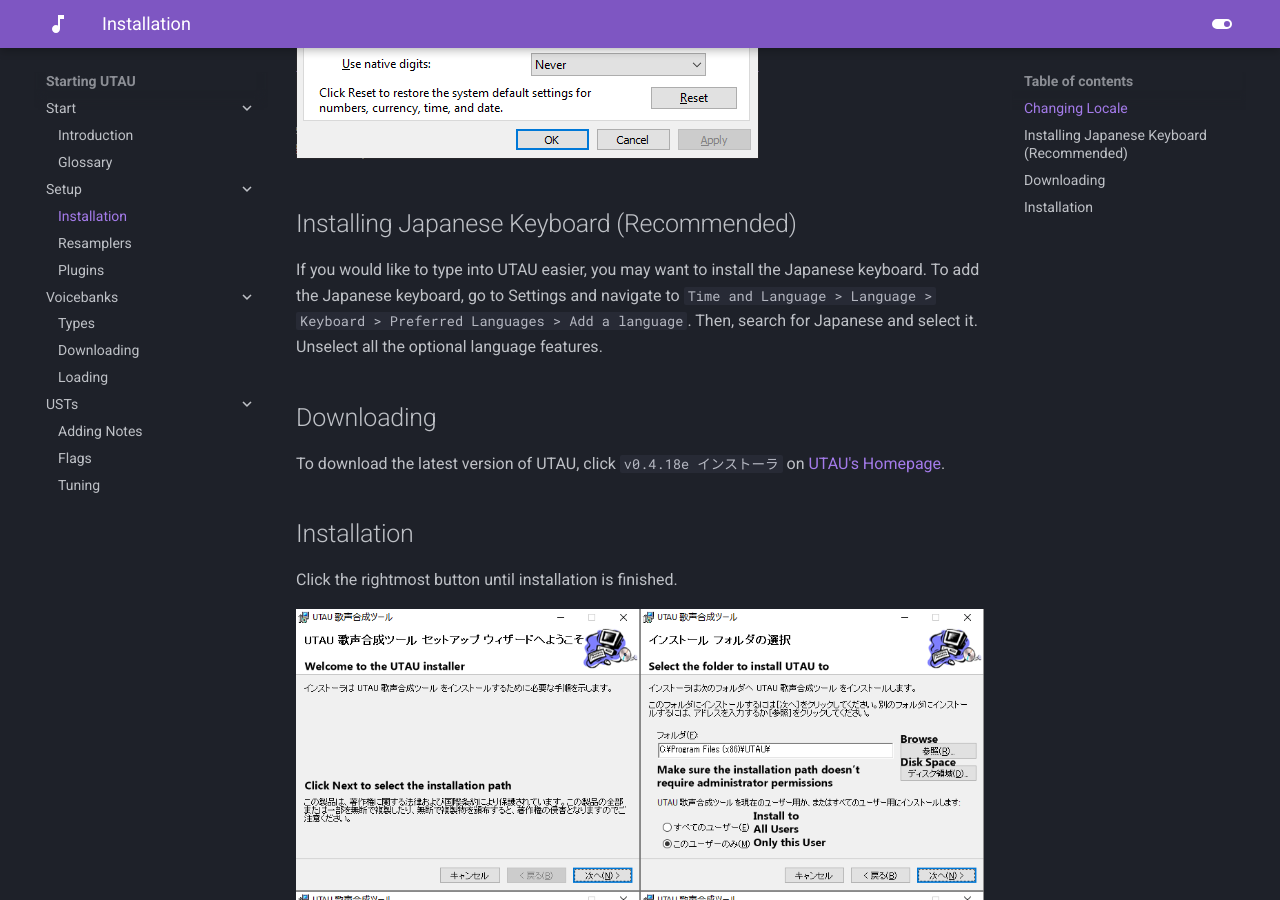
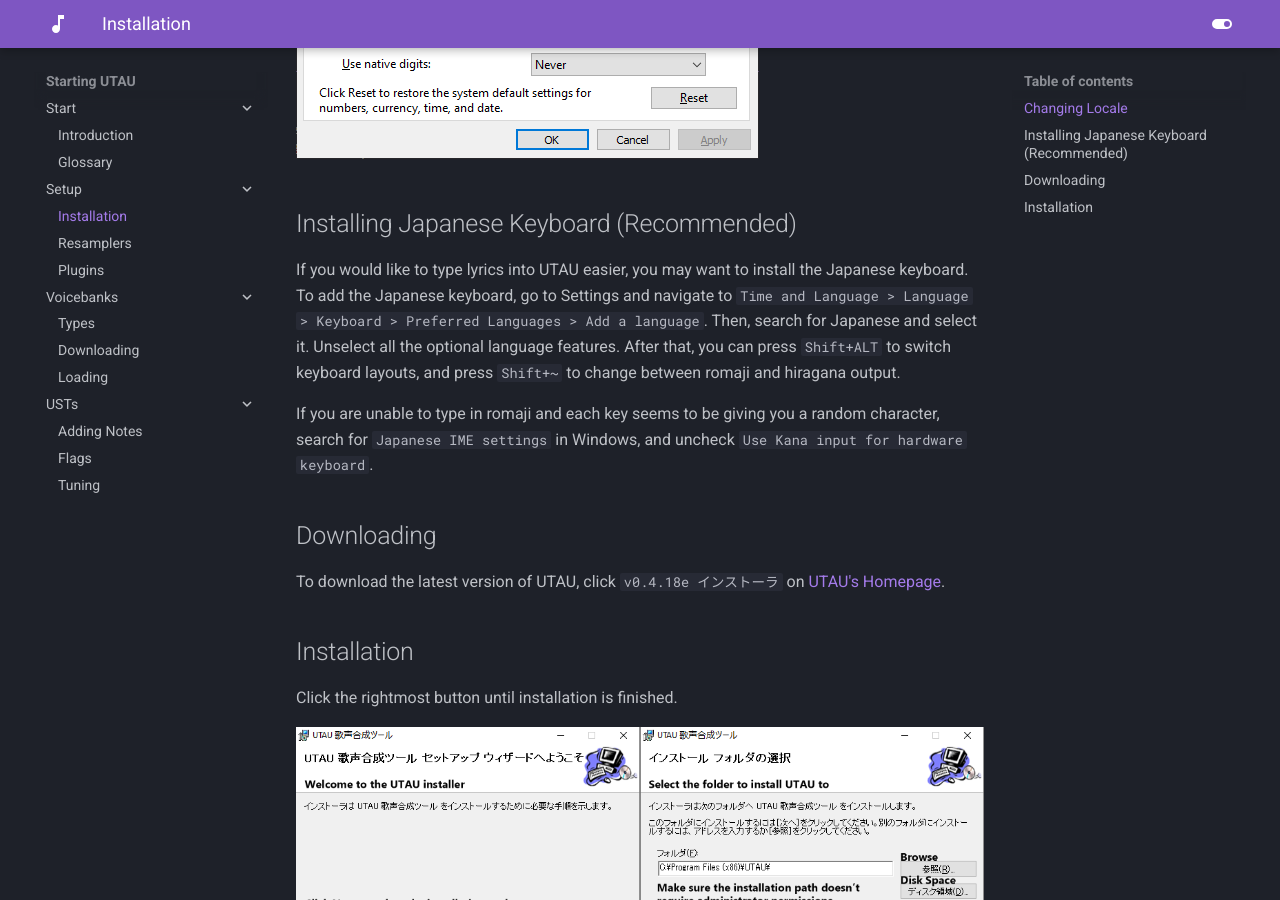
Before and after one commit to nagotown/utau.info, an MkDocs documentation site: the page built from docs/start/install.md, in a window 1280 px wide and 900 px high, scrolled down 1232 px. Built offline with MkDocs 1.6.1 and Material for MkDocs 9.7.7, drawn with Linux system fonts in a browser that asks for light colours.

Commit message:
Added more keyboard information

```diff
--- a/docs/start/install.md
+++ b/docs/start/install.md
@@ -12,7 +12,9 @@
 
 ## Installing Japanese Keyboard (Recommended)
 
-If you would like to type into UTAU easier, you may want to install the Japanese keyboard. To add the Japanese keyboard, go to Settings and navigate to `Time and Language > Language > Keyboard > Preferred Languages > Add a language`. Then, search for Japanese and select it. Unselect all the optional language features.
+If you would like to type lyrics into UTAU easier, you may want to install the Japanese keyboard. To add the Japanese keyboard, go to Settings and navigate to `Time and Language > Language > Keyboard > Preferred Languages > Add a language`. Then, search for Japanese and select it. Unselect all the optional language features. After that, you can press `Shift+ALT` to switch keyboard layouts, and press `Shift+~` to change between romaji and hiragana output.
+
+If you are unable to type in romaji and each key seems to be giving you a random character, search for `Japanese IME settings` in Windows, and uncheck `Use Kana input for hardware keyboard`.
 
 ## Downloading
 
```
